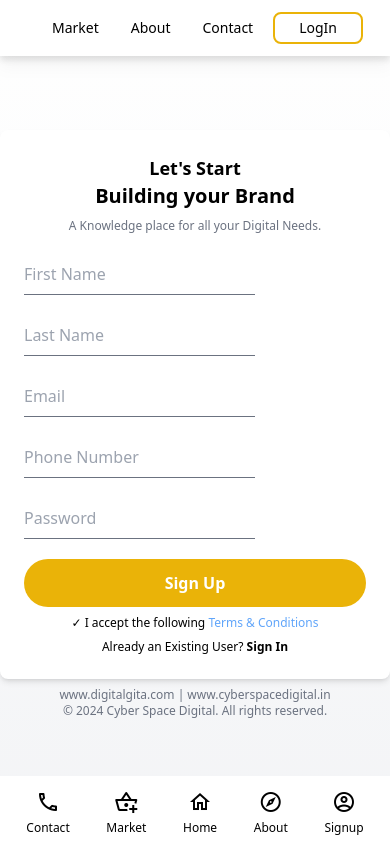
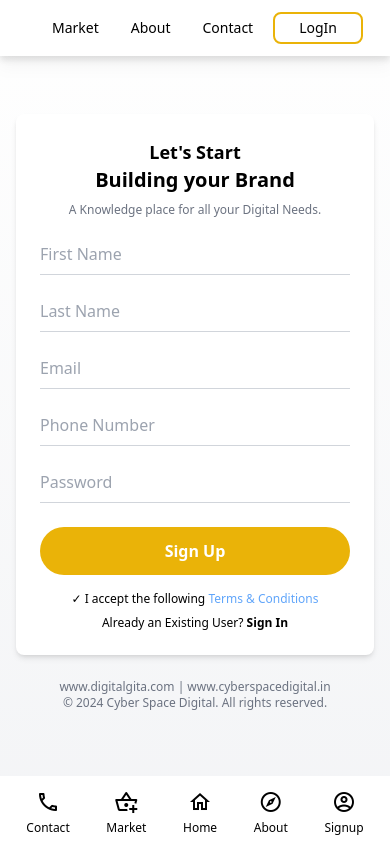
Before and after one commit to akhilthej/batchu_gold, a React (Create React App) app: page /signup in a window 390 px wide. Shown: the top 844 px of the page. Built offline with nearby package versions, Linux system fonts and the light colour scheme.

Commit message:
mobile optimize signup and signin

```diff
--- a/src/routes/auth/Signin.js
+++ b/src/routes/auth/Signin.js
@@ -1,4 +1,4 @@
-import React, { useState, useContext } from 'react';
+import React, { useState } from 'react';
 import { Link, useNavigate } from 'react-router-dom';
 import { useAuth } from '../../hooks/GlobalProvider';
 
@@ -20,26 +20,26 @@ const Signin = () => {
   };
 
   return (
-    <div className="flex flex-col items-center justify-center min-h-screen bg-gradient-to-b from-white to-gray-100">
-      <div className="w-full max-w-md bg-white p-6 mt-6 rounded-lg shadow-md">
+    <div className="flex flex-col items-center justify-center min-h-screen bg-gradient-to-b from-white to-gray-100 p-4">
+      <div className="w-full max-w-sm bg-white p-6 rounded-lg shadow-md">
         <h1 className="text-lg font-bold text-center">Sign In</h1>
         <input
           type="email"
           value={emailAddress}
           placeholder="Email"
           onChange={(e) => setEmailAddress(e.target.value)}
-          className="border-b border-gray-500 py-2 text-base text-black mt-5"
+          className="border-b border-gray-300 py-2 text-base text-black mt-4 w-full"
         />
         <input
           type="password"
           value={password}
           placeholder="Password"
           onChange={(e) => setPassword(e.target.value)}
-          className="border-b border-gray-500 py-2 text-base text-black mt-5"
+          className="border-b border-gray-300 py-2 text-base text-black mt-4 w-full"
         />
-        {error !== "" && <p className="text-sm text-red-500 mt-2 text-center">{error}</p>}
-        <button onClick={onSignInPress} className="bg-teal-800 text-white font-bold py-3 mt-5 w-full rounded-full">Sign In</button>
-        <p className="text-xs text-center mt-2">Don't have an account? <Link to='/signup' className="text-black font-bold">Sign Up</Link></p>
+        {error && <p className="text-sm text-red-500 mt-2 text-center">{error}</p>}
+        <button onClick={onSignInPress} className="bg-yellow-500 hover:bg-yellow-600 text-white font-bold py-3 mt-6 w-full rounded-full">Sign In</button>
+        <p className="text-xs text-center mt-4">Don't have an account? <Link to='/signup' className="text-black font-bold">Sign Up</Link></p>
       </div>
     </div>
   );
--- a/src/routes/auth/register.js
+++ b/src/routes/auth/register.js
@@ -1,7 +1,6 @@
 import React, { useState } from 'react';
 import { Link, useNavigate } from 'react-router-dom';
-
-import {CRUD_API} from '../../hooks/APIHooks';
+import { CRUD_API } from '../../hooks/APIHooks';
 
 const Signup = () => {
   const navigate = useNavigate();
@@ -13,15 +12,6 @@ const Signup = () => {
   const [error, setError] = useState("");
 
   const onSignUpPress = async () => {
-    console.log(JSON.stringify({
-      name: `${firstName} ${lastName}`,
-      emailaddress: emailAddress,
-      phonenumber: phoneNumber,
-      sex: 'Male', // Assuming default to "Male"
-      role: 'client',
-      password: password,
-    }));
-
     setError(""); // Reset error state before starting
     try {
       const response = await fetch(CRUD_API, {
@@ -40,15 +30,12 @@ const Signup = () => {
       });
 
       const data = await response.json();
-      console.log("Response status:", response.status); // Log response status
-      console.log("Response data:", data); // Log response data for debugging
 
       if (response.ok) {
         if (data.status === 'success') {
-          // Navigate to sign-in page upon successful signup
           navigate('/signin');
         } else {
-          setError(data.message); // Set error message received from the server
+          setError(data.message);
         }
       } else {
         setError('Failed to sign up. Please try again.');
@@ -60,9 +47,8 @@ const Signup = () => {
   };
 
   return (
-    <div className="flex flex-col items-center justify-center min-h-screen bg-gradient-to-b from-white to-gray-100">
-
-      <div className="w-full max-w-md bg-white p-6 mt-6 rounded-lg shadow-md">
+    <div className="flex flex-col items-center justify-center min-h-screen bg-gradient-to-b from-white to-gray-100 p-4">
+      <div className="w-full max-w-sm bg-white p-6 rounded-lg shadow-md">
         <h1 className="text-lg font-bold text-center">Let's Start</h1>
         <h2 className="text-xl font-bold text-center">Building your Brand</h2>
         <p className="text-xs text-gray-500 mt-2 text-center">A Knowledge place for all your Digital Needs.</p>
@@ -72,45 +58,45 @@ const Signup = () => {
           value={firstName}
           placeholder="First Name"
           onChange={(e) => setFirstName(e.target.value)}
-          className="border-b border-gray-500 py-2 text-base text-black mt-5"
+          className="border-b border-gray-300 py-2 text-base text-black mt-4 w-full"
         />
         <input
           type="text"
           value={lastName}
           placeholder="Last Name"
           onChange={(e) => setLastName(e.target.value)}
-          className="border-b border-gray-500 py-2 text-base text-black mt-5"
+          className="border-b border-gray-300 py-2 text-base text-black mt-4 w-full"
         />
         <input
           type="email"
           value={emailAddress}
           placeholder="Email"
           onChange={(e) => setEmailAddress(e.target.value)}
-          className="border-b border-gray-500 py-2 text-base text-black mt-5"
+          className="border-b border-gray-300 py-2 text-base text-black mt-4 w-full"
         />
         <input
           type="tel"
           value={phoneNumber}
           placeholder="Phone Number"
           onChange={(e) => setPhoneNumber(e.target.value)}
-          className="border-b border-gray-500 py-2 text-base text-black mt-5"
+          className="border-b border-gray-300 py-2 text-base text-black mt-4 w-full"
         />
         <input
           type="password"
           value={password}
           placeholder="Password"
           onChange={(e) => setPassword(e.target.value)}
-          className="border-b border-gray-500 py-2 text-base text-black mt-5"
+          className="border-b border-gray-300 py-2 text-base text-black mt-4 w-full"
         />
-        {error !== "" && <p className="text-sm text-red-500 mt-2 text-center">{error}</p>}
+        {error && <p className="text-sm text-red-500 mt-2 text-center">{error}</p>}
 
-        <button onClick={onSignUpPress} className="bg-yellow-500 hover:bg-yellow-600 text-white font-bold py-3 mt-5 w-full rounded-full">Sign Up</button>
+        <button onClick={onSignUpPress} className="bg-yellow-500 hover:bg-yellow-600 text-white font-bold py-3 mt-6 w-full rounded-full">Sign Up</button>
 
-        <p className="text-xs text-center mt-2">✓ I accept the following <span className="text-blue-400 cursor-pointer" onClick={() => navigate('/termsconditions')}>Terms & Conditions</span></p>
+        <p className="text-xs text-center mt-4">✓ I accept the following <span className="text-blue-400 cursor-pointer" onClick={() => navigate('/termsconditions')}>Terms & Conditions</span></p>
         <p className="text-xs text-center mt-2">Already an Existing User? <Link to='/signin' className="text-black font-bold">Sign In</Link></p>
       </div>
 
-      <p className="text-xs font-light text-gray-500 mt-2 text-center pb-5">
+      <p className="text-xs font-light text-gray-500 mt-6 text-center pb-5">
         www.digitalgita.com | www.cyberspacedigital.in <br />
         &copy; 2024 Cyber Space Digital. All rights reserved.
       </p>
```
